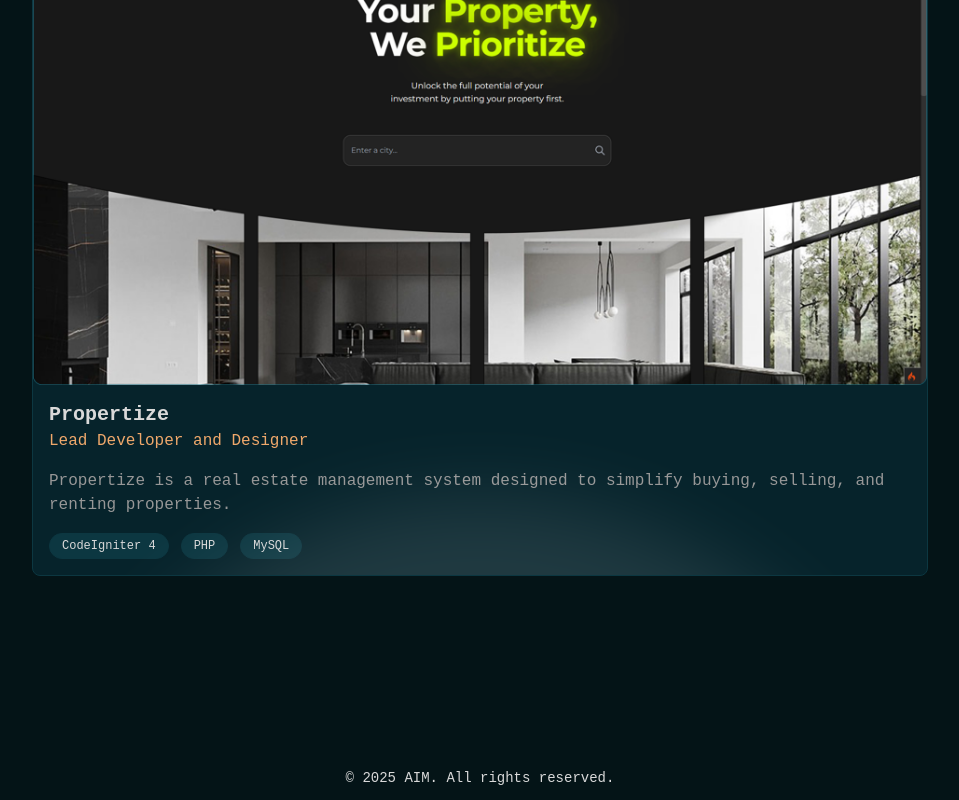
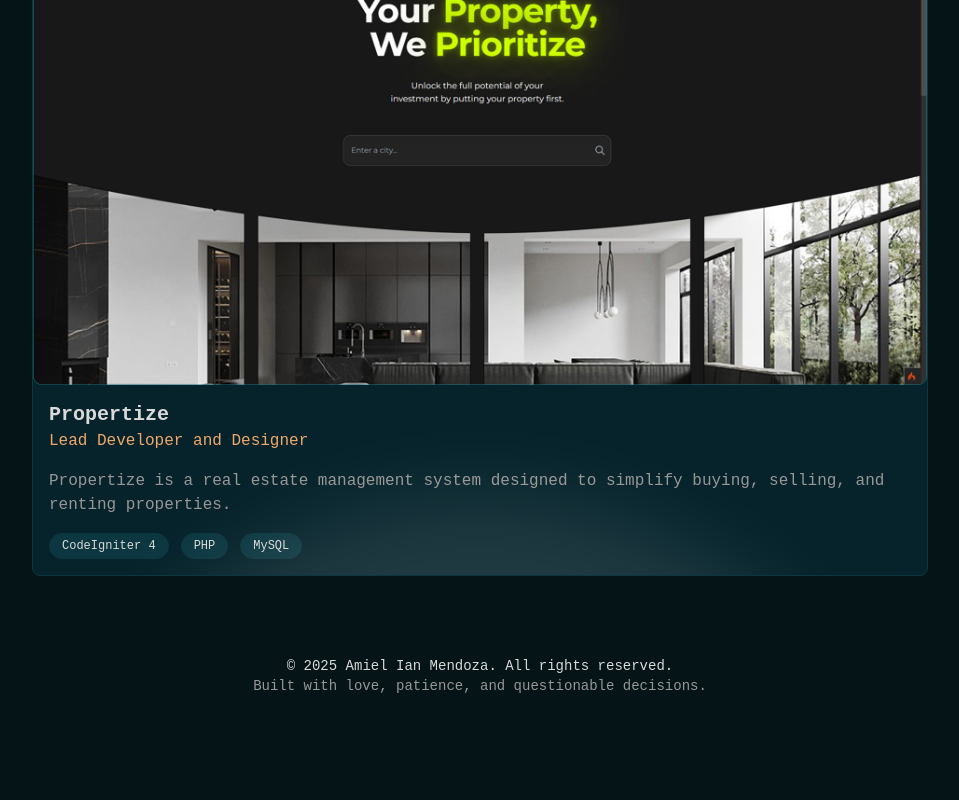
Before and after one commit to aimndz/portfolio, a Next.js app: page /home in a window 1280 px wide. Shown: the part 3117-3917 px from the top of the page, without its empty margins (160-1119 px from the left). After the commit the page ends 3853 px from the top, so only its background shows below. Built offline with nearby package versions, Linux system fonts and the light colour scheme; a web font is replaced by a local one.

Commit message:
Feat: Modify footer

```diff
--- a/src/components/sections/FeaturedProjects.tsx
+++ b/src/components/sections/FeaturedProjects.tsx
@@ -11,7 +11,7 @@ function FeaturedProjects() {
   const { featuredProjects } = content;
 
   return (
-    <section className="mt-48 max-w-4xl mx-10 mb-48 z-10">
+    <section className="mt-48 max-w-4xl mx-10 mb-20 z-10">
       <div className="flex justify-between ">
         <SectionTitle title="Featured Projects" />
         <Link href="/projects">
--- a/src/components/sections/Footer.tsx
+++ b/src/components/sections/Footer.tsx
@@ -1,7 +1,10 @@
 function Footer() {
   return (
-    <footer className="text-center mb-3 text-sm">
-      © 2025 AIM. All rights reserved.
+    <footer className="text-center mb-10 text-sm">
+      <p>© 2025 Amiel Ian Mendoza. All rights reserved.</p>
+      <p className="text-p-muted">
+        Built with love, patience, and questionable decisions.
+      </p>
     </footer>
   );
 }
```
